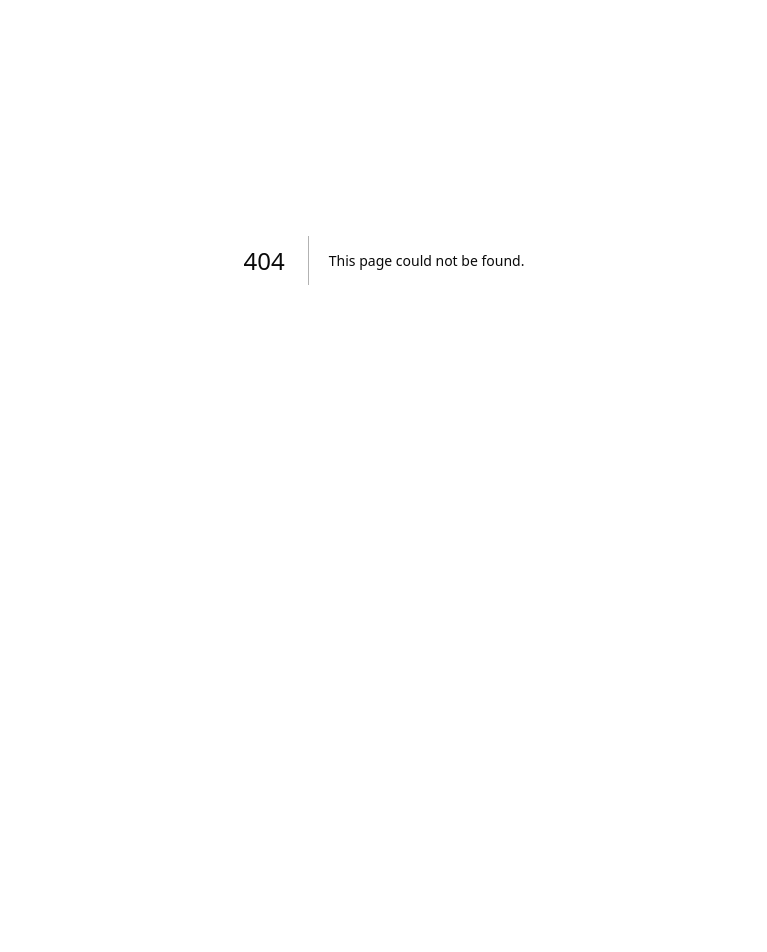
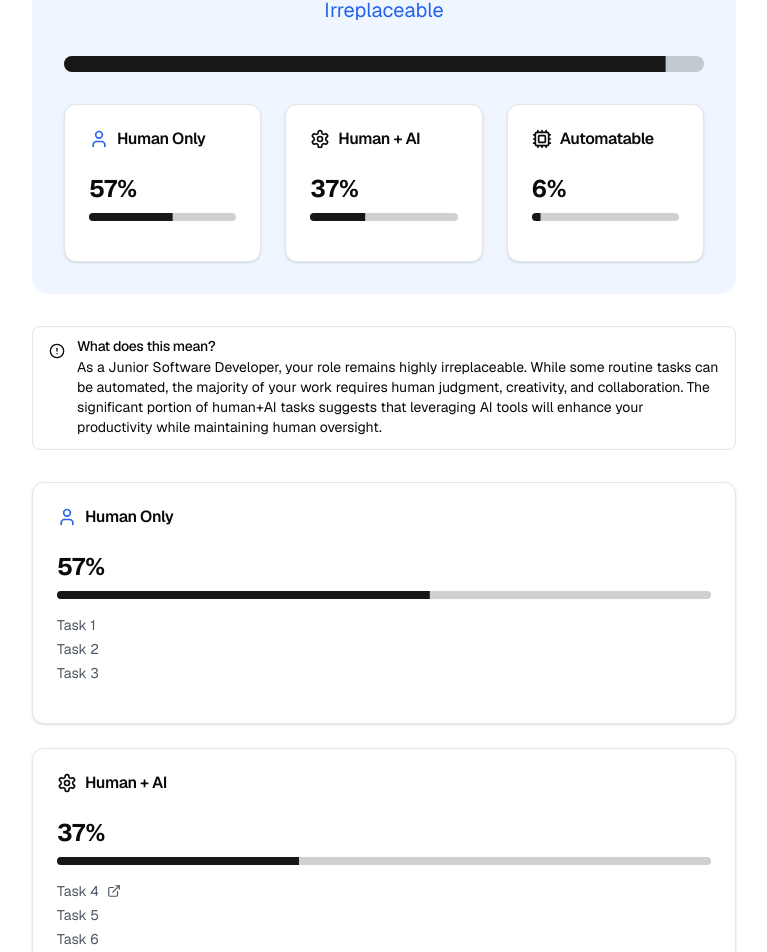
Before and after one commit to krish-adi/mono-paris-agent, a Next.js app in the folder frontend/: page /report/1 in a window 1280 px wide. Before the commit this address had no page. Shown: the part 293-1245 px from the top of the page, without its empty margins (256-1023 px from the left). Before the commit the page ends 973 px from the top, so only its background shows below. Built offline with nearby package versions, Linux system fonts and the light colour scheme.

Commit message:
Add task agent page

```diff
--- a/frontend/app/components/dashboard.tsx
+++ b/frontend/app/components/dashboard.tsx
@@ -1,13 +1,23 @@
 "use client";
 
 import { motion } from "framer-motion";
-import { AlertCircle, Cpu, Settings, User } from "lucide-react";
+import {
+  AlertCircle,
+  ArrowRightIcon,
+  CogIcon,
+  Cpu,
+  ExternalLinkIcon,
+  Settings,
+  User,
+} from "lucide-react";
 import { Card, CardContent, CardHeader, CardTitle } from "@/components/ui/card";
 import { Progress } from "@/components/ui/progress";
 import { Alert, AlertDescription, AlertTitle } from "@/components/ui/alert";
+import Link from "next/link";
 
 type Task = {
   name: string;
+  taskAgentId?: string;
 };
 
 type TaskCategory = {
@@ -16,7 +26,6 @@ type TaskCategory = {
   percentage: number;
   color: string;
   tasks: Task[];
-  showLearnHow?: boolean;
 };
 
 type DashboardData = {
@@ -47,16 +56,18 @@ const dashboardData: DashboardData = {
       title: "Human + AI",
       percentage: 37,
       color: "bg-purple-500",
-      tasks: [{ name: "Task 4" }, { name: "Task 5" }, { name: "Task 6" }],
-      showLearnHow: true,
+      tasks: [
+        { name: "Task 4", taskAgentId: "456" },
+        { name: "Task 5" },
+        { name: "Task 6" },
+      ],
     },
     {
       icon: Cpu,
       title: "Automatable",
       percentage: 6,
       color: "bg-gray-500",
-      tasks: [{ name: "Task 7" }, { name: "Task 8" }],
-      showLearnHow: true,
+      tasks: [{ name: "Task 7", taskAgentId: "789" }, { name: "Task 8" }],
     },
   ],
   alertInfo: {
@@ -96,13 +107,13 @@ export function Dashboard() {
             className="h-4"
           />
         </div>
+
+        <div className="grid grid-cols-1 md:grid-cols-3 gap-6 mt-8">
+          {dashboardData.taskCategories.map((category, index) => (
+            <TaskCategorySummary key={index} {...category} />
+          ))}
+        </div>
       </motion.div>
-
-      <div className="grid grid-cols-1 md:grid-cols-3 gap-6 mb-8">
-        {dashboardData.taskCategories.map((category, index) => (
-          <TaskCategory key={index} {...category} />
-        ))}
-      </div>
 
       <Alert variant="default">
         <AlertCircle className="h-4 w-4" />
@@ -111,17 +122,50 @@ export function Dashboard() {
           {dashboardData.alertInfo.description}
         </AlertDescription>
       </Alert>
+
+      <div className="flex flex-col gap-6 mt-8">
+        {dashboardData.taskCategories.map((category, index) => (
+          <TaskCategoryDetailed key={index} {...category} />
+        ))}
+      </div>
     </div>
   );
 }
 
-function TaskCategory({
+function TaskCategorySummary({
+  icon: Icon,
+  title,
+  percentage,
+  color,
+}: TaskCategory) {
+  return (
+    <motion.div
+      initial={{ opacity: 0, y: 20 }}
+      animate={{ opacity: 1, y: 0 }}
+      transition={{ duration: 0.5 }}
+    >
+      <Card>
+        <CardHeader>
+          <CardTitle className="flex items-center gap-2">
+            <Icon className={`w-5 h-5 ${color.replace("bg-", "text-")}`} />
+            {title}
+          </CardTitle>
+        </CardHeader>
+        <CardContent>
+          <div className="text-2xl font-bold mb-2">{percentage}%</div>
+          <Progress value={percentage} className="h-2 mb-4" />
+        </CardContent>
+      </Card>
+    </motion.div>
+  );
+}
+
+function TaskCategoryDetailed({
   icon: Icon,
   title,
   percentage,
   color,
   tasks,
-  showLearnHow,
 }: TaskCategory) {
   return (
     <motion.div
@@ -148,15 +192,20 @@ function TaskCategory({
                 transition={{ delay: index * 0.1 }}
                 className="text-sm text-gray-600"
               >
-                {task.name}
+                {task.taskAgentId ? (
+                  <Link
+                    href={`/report/123/task-agent/${task.taskAgentId}`}
+                    className="flex gap-2 items-center"
+                  >
+                    {task.name}
+                    <ExternalLinkIcon size={14} />
+                  </Link>
+                ) : (
+                  task.name
+                )}
               </motion.li>
             ))}
           </ul>
-          {showLearnHow && (
-            <button className="text-sm text-blue-600 hover:underline">
-              Learn how
-            </button>
-          )}
         </CardContent>
       </Card>
     </motion.div>
--- a/frontend/app/page.tsx
+++ b/frontend/app/page.tsx
@@ -50,7 +50,7 @@ export default function Home() {
     // Mock API call
     await new Promise((resolve) => setTimeout(resolve, 2000));
     setIsLoading(false);
-    router.push("/report");
+    router.push("/report/123");
   };
 
   return (
--- /dev/null
+++ b/frontend/app/report/[reportId]/page.tsx
@@ -0,0 +1,17 @@
+import { Button } from "@/components/ui/button";
+import { Dashboard } from "../../components/dashboard";
+import Link from "next/link";
+
+export default function Report() {
+  return (
+    <main className="flex-1 flex flex-col gap-6 px-8 max-w-3xl w-svw">
+      <Dashboard />
+      <Button
+        className="mt-4 inline-flex items-center px-4 py-2 border border-transparent text-sm font-medium rounded-md shadow-sm text-white bg-indigo-600 hover:bg-indigo-700 focus:outline-none focus:ring-2 focus:ring-offset-2 focus:ring-indigo-500"
+        asChild
+      >
+        <Link href="/">Find out for other roles</Link>
+      </Button>
+    </main>
+  );
+}
--- a/frontend/app/report/page.tsx
+++ b/frontend/app/report/[reportId]/task-agent/[taskAgentId]/page.tsx
@@ -1,19 +1,23 @@
-"use client";
-
-import { useRouter } from "next/router";
 import { Button } from "@/components/ui/button";
-import { Dashboard } from "../components/dashboard";
 import Link from "next/link";
 
-export default function Report() {
+export default async function TaskAgent({
+  params,
+}: {
+  params: Promise<{ reportId: string; taskAgentId: string }>;
+}) {
+  const { reportId, taskAgentId } = await params;
+
   return (
     <main className="flex-1 flex flex-col gap-6 px-8 max-w-3xl w-svw">
-      <Dashboard />
+      <h1 className="text-2xl font-bold">Task Agent Details</h1>
+      <p>Report ID: {reportId}</p>
+      <p>Task Agent ID: {taskAgentId}</p>
       <Button
         className="mt-4 inline-flex items-center px-4 py-2 border border-transparent text-sm font-medium rounded-md shadow-sm text-white bg-indigo-600 hover:bg-indigo-700 focus:outline-none focus:ring-2 focus:ring-offset-2 focus:ring-indigo-500"
         asChild
       >
-        <Link href="/">Find out for other roles</Link>
+        <Link href={`/report/${reportId}`}>Back to Report</Link>
       </Button>
     </main>
   );
```
